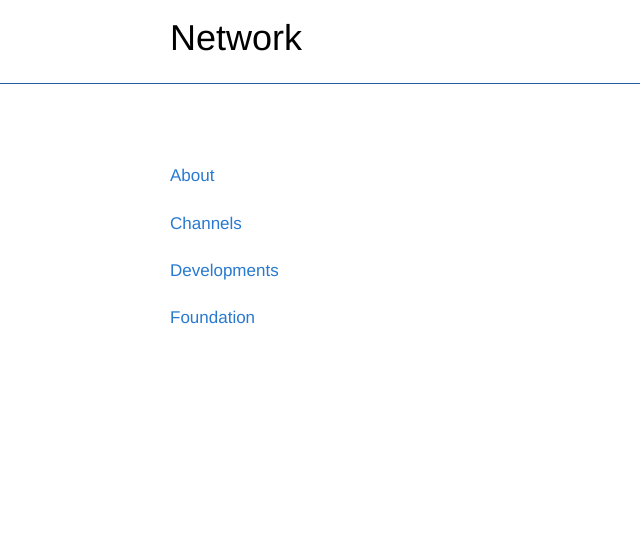
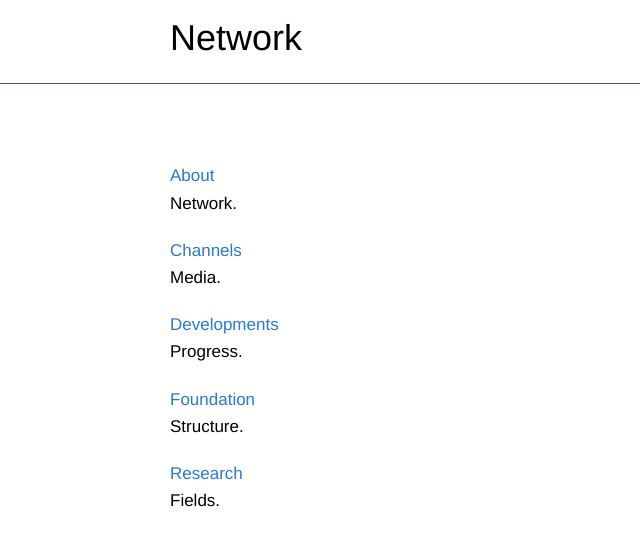
Before and after one commit to networkf/network.github.io, a Jekyll site: the page built from index.md, in a window 1280 px wide. Shown: the top 546 px of the page, without its empty margins (0-640 px from the left). Built offline with Jekyll 4.4.1, drawn with Linux system fonts in a browser that asks for light colours; some web fonts are replaced; our own code applies the rules of GitHub Pages for plain Markdown files; the repository's description, which GitHub fills in, is left out.

Commit message:
Update index.md

```diff
--- a/index.md
+++ b/index.md
@@ -10,12 +10,20 @@ layout: default
 
 [About](/about)
 <br>
+Network.
 
 [Channels](/channels)
 <br>
+Media.
 
 [Developments](/developments)
 <br>
+Progress.
 
 [Foundation](/foundation)
 <br>
+Structure.
+
+[Research](/research)
+<br>
+Fields.
```
